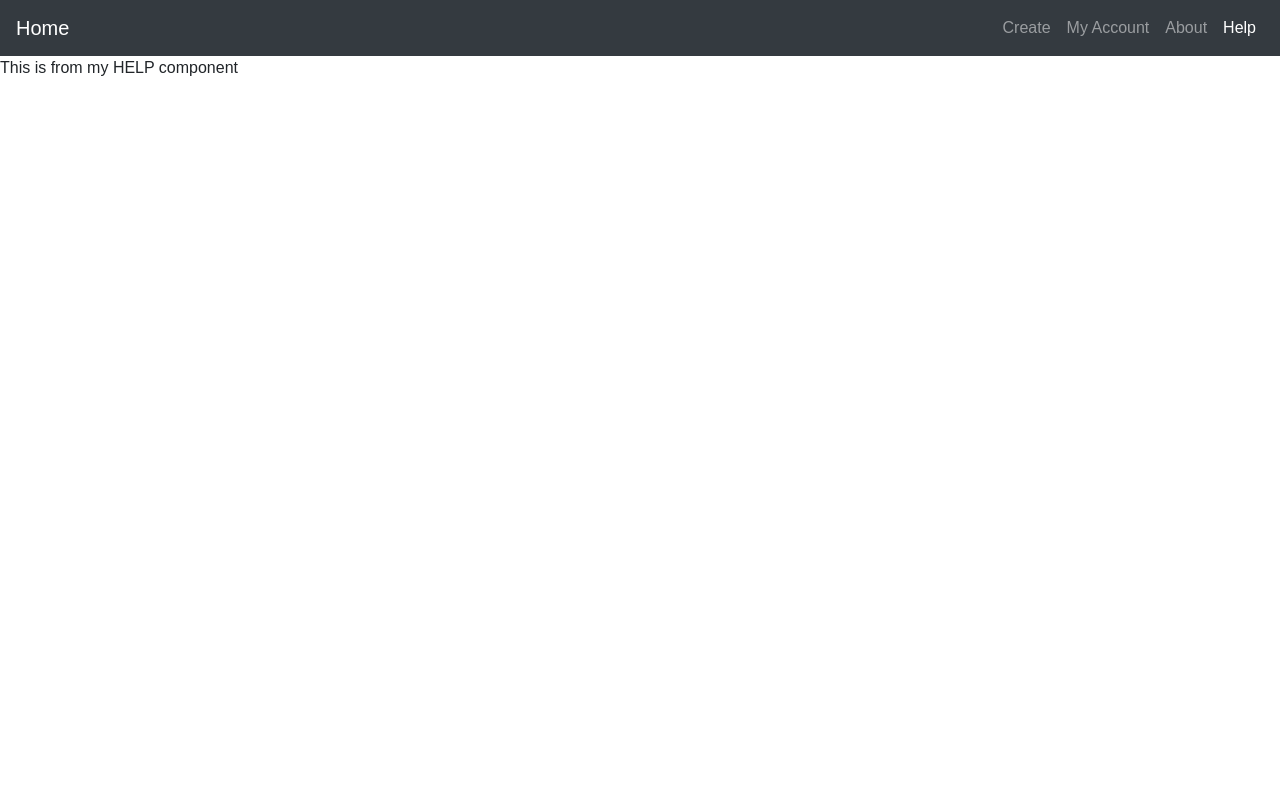
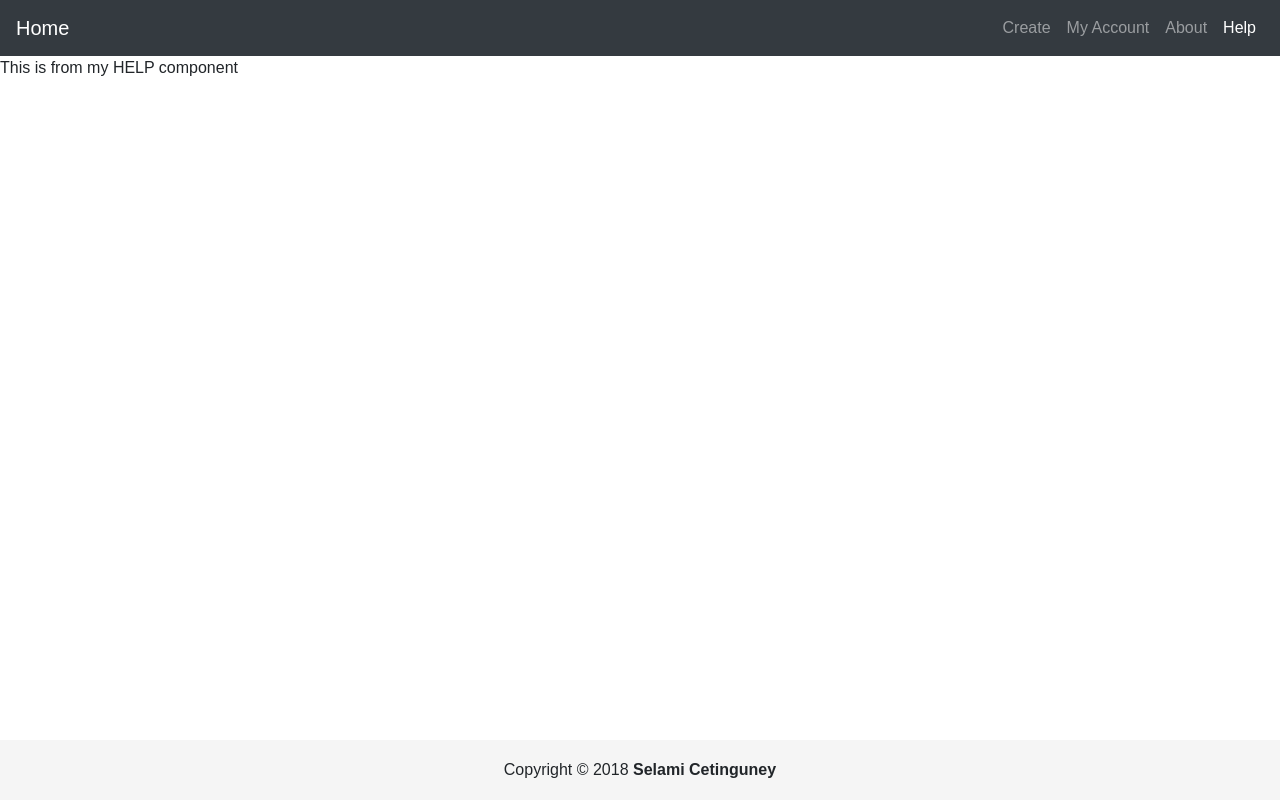
Before and after one commit to Slmii/accounting, a React app: page /help in a window 1280 px wide. Built offline with nearby package versions, Linux system fonts and the light colour scheme.

Commit message:
added a footer on every page

```diff
--- /dev/null
+++ b/src/components/footer.js
@@ -0,0 +1,11 @@
+import React from 'react';
+
+const Footer = () => (
+    <footer class="footer">
+        <div class="container">
+            Copyright &copy; 2018 <b>Selami Cetinguney</b>
+        </div>
+    </footer>
+);
+
+export default Footer;
--- a/src/routers/app-router.js
+++ b/src/routers/app-router.js
@@ -5,6 +5,7 @@ import Add          from '../components/add';
 import Home         from '../components/home';
 import Edit         from '../components/edit';
 import Header       from '../components/header';
+import Footer       from '../components/footer';
 import Help         from '../components/help';
 import NotFound     from '../components/404';
 
@@ -20,6 +21,7 @@ const AppRouter = () => (
                 <Route path="/help" component={Help} />
                 <Route component={NotFound} />
             </Switch>
+            <Footer />
         </div>
     </BrowserRouter>
 );
--- a/src/styles/styles.scss
+++ b/src/styles/styles.scss
@@ -6,3 +6,17 @@
 .DateInput_input {
     height: 38px;
 }
+
+.footer {
+    position: absolute;
+    bottom: 0;
+    width: 100%;
+    /* Set the fixed height of the footer here */
+    height: 60px;
+    line-height: 60px; /* Vertically center the text there */
+    background-color: #f5f5f5;
+  }
+
+  .footer > .container {
+    text-align: center;
+  }
--- a/webpack.config.js
+++ b/webpack.config.js
@@ -51,14 +51,14 @@ module.exports = (env) => {
 		plugins: [
 			new ExtractTextPlugin('styles.css')
 		],
-		// TYPE OF SOURCEMAP TO EHNACE THE DEBUGGING
+		// TYPE OF SOURCEMAP TO ENHANCE THE DEBUGGING
 		devtool: isProduction ? 'source-map' : 'inline-source-map',
 		// ALWAYS GETS THE PUBLIC FOLDER WITH THE JS AND INDEX.HTML FILES LOCATED. THIS AUTOMATICALLY RUNS THE INDEX.HTML FILE
 		devServer: {
 			contentBase: path.join(__dirname, 'public'),
 			// TELLS THE SERVER THAT WE WILL HANDLE ROUTING VIA CLIENT SIDE
 			historyApiFallback: true,
-			// THE PATH OF THE ASSESTS (BUNDLE)
+			// THE PATH OF THE ASSESTS (BUNDLE). IT WILL LOOK FOR THE BUNDLE.JS AND STYLES.CSS IN THIS PATH
 			publicPath: '/dist/'
 		}
 	};
```
